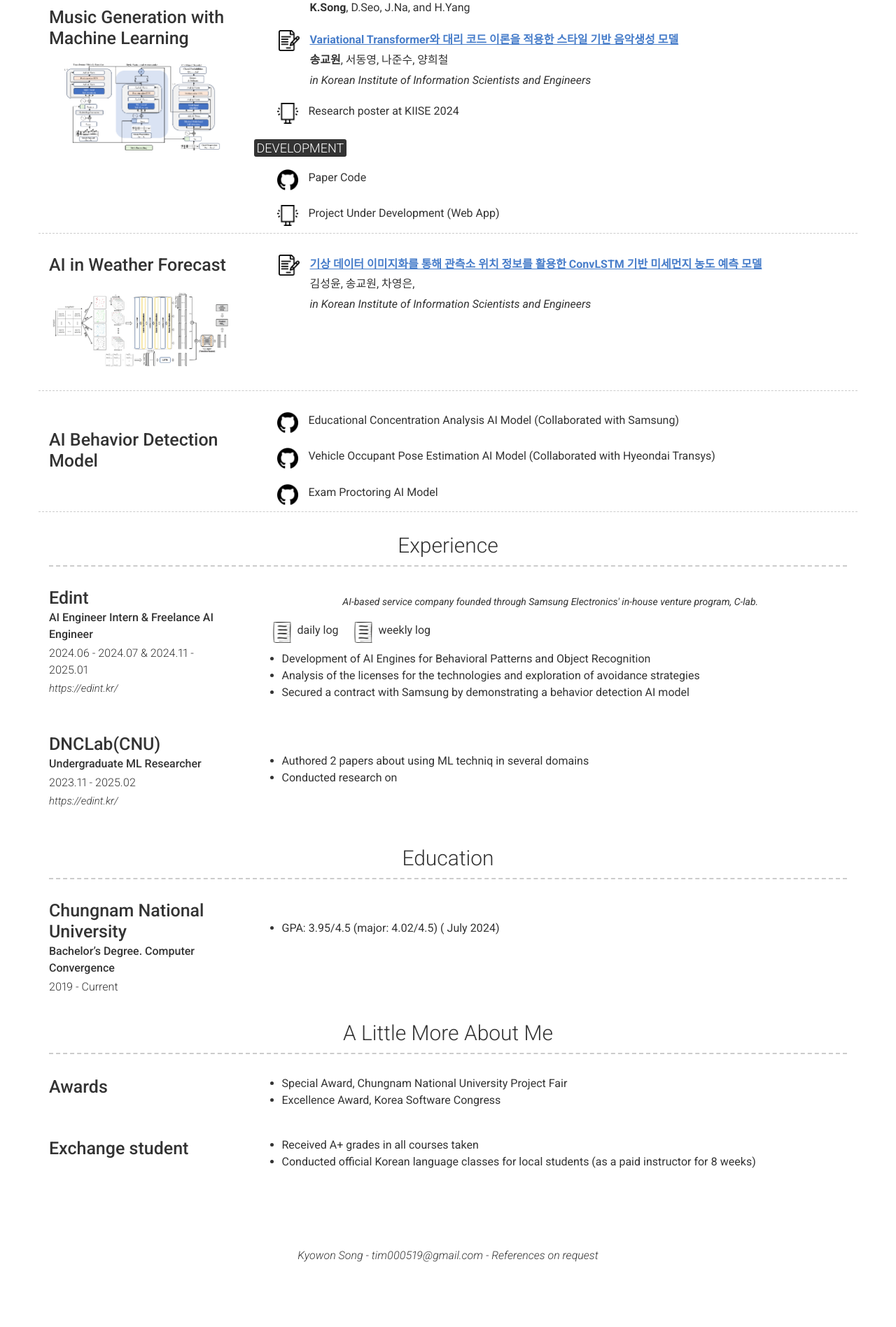
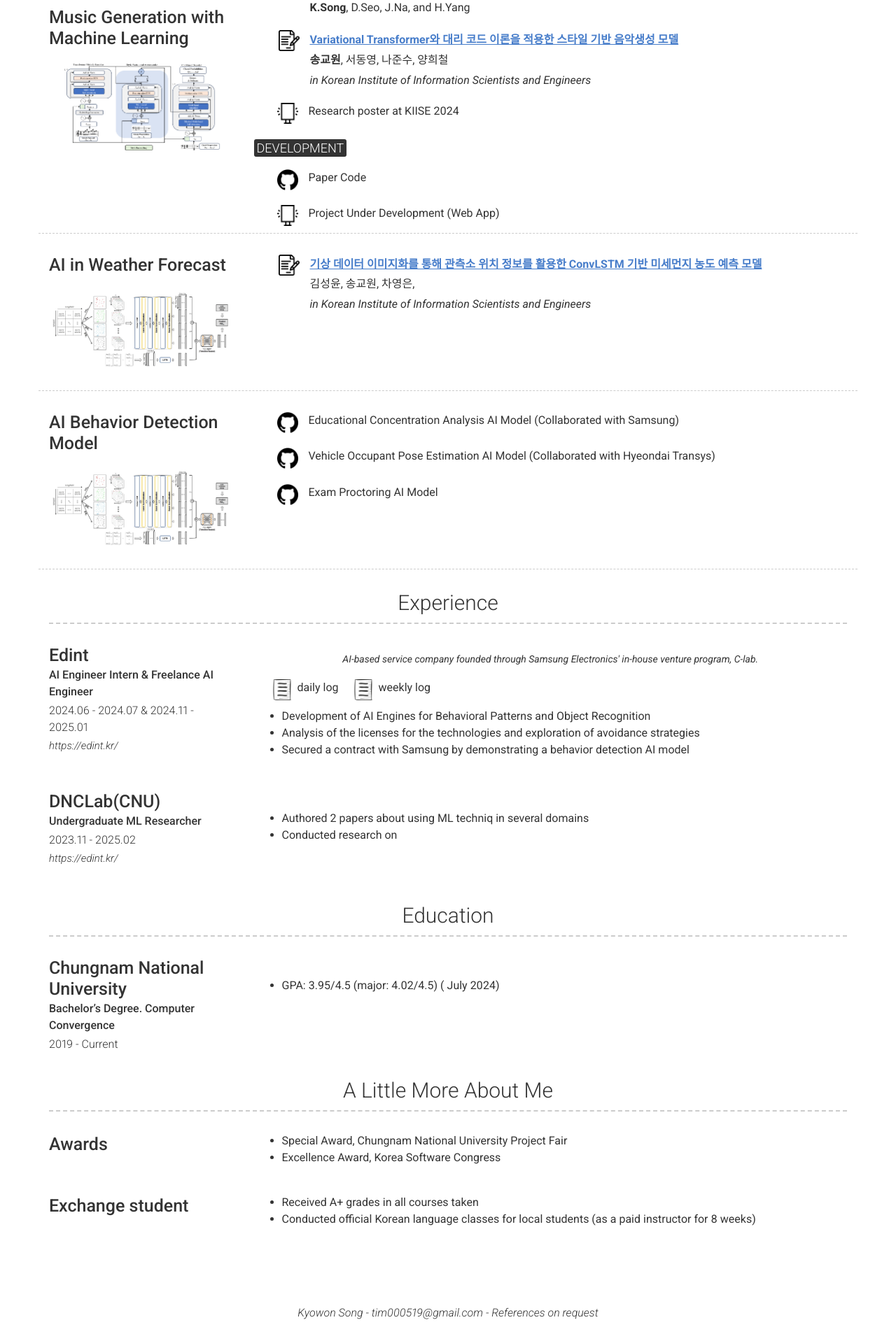
Before and after one commit to tim000519/resume, a Jekyll site: the page built from index.md, in a window 1280 px wide. Shown: the part 705-2602 px from the top of the page at 70% size. Built offline with Jekyll 4.4.1, drawn with Linux system fonts in a browser that asks for light colours; nearby versions of some CDN libraries; before the commit the page ends 2520 px from its top, so only the background shows below that.

Commit message:
Update _config.yml

```diff
--- a/_config.yml
+++ b/_config.yml
@@ -149,7 +149,7 @@ content:
       - layout: left
         border: weak  # Value of `weak` will display a weak border below this item. # Any
                       # other value (or no value) means no border will be displayed
-        title: AI Behavior Detection Model
+        title: "<div class='group'>AI Behavior Detection Model<div style='margin-top: 20px;'><a href='/resume/images/samsung.png' target='_blank'><img src='/resume/images/convlstm.png' alt='AI'></a></div></div>"
         description: |
           <div style="display: flex; align-items: flex-start; margin-left: 33px;">
             <a href="https://github.com/tim000519/Behavior_Detection" target="_blank" style="margin-right: 10px; flex-shrink: 0;">
```
